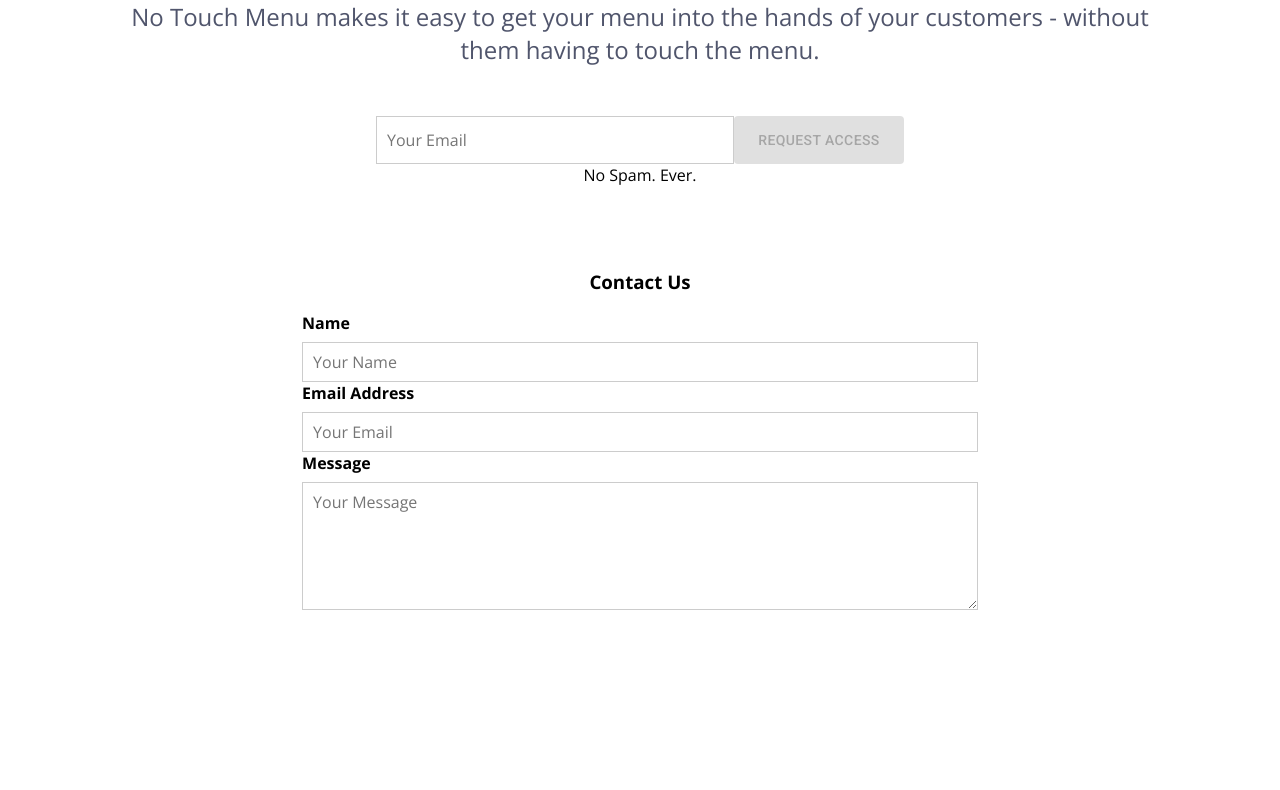
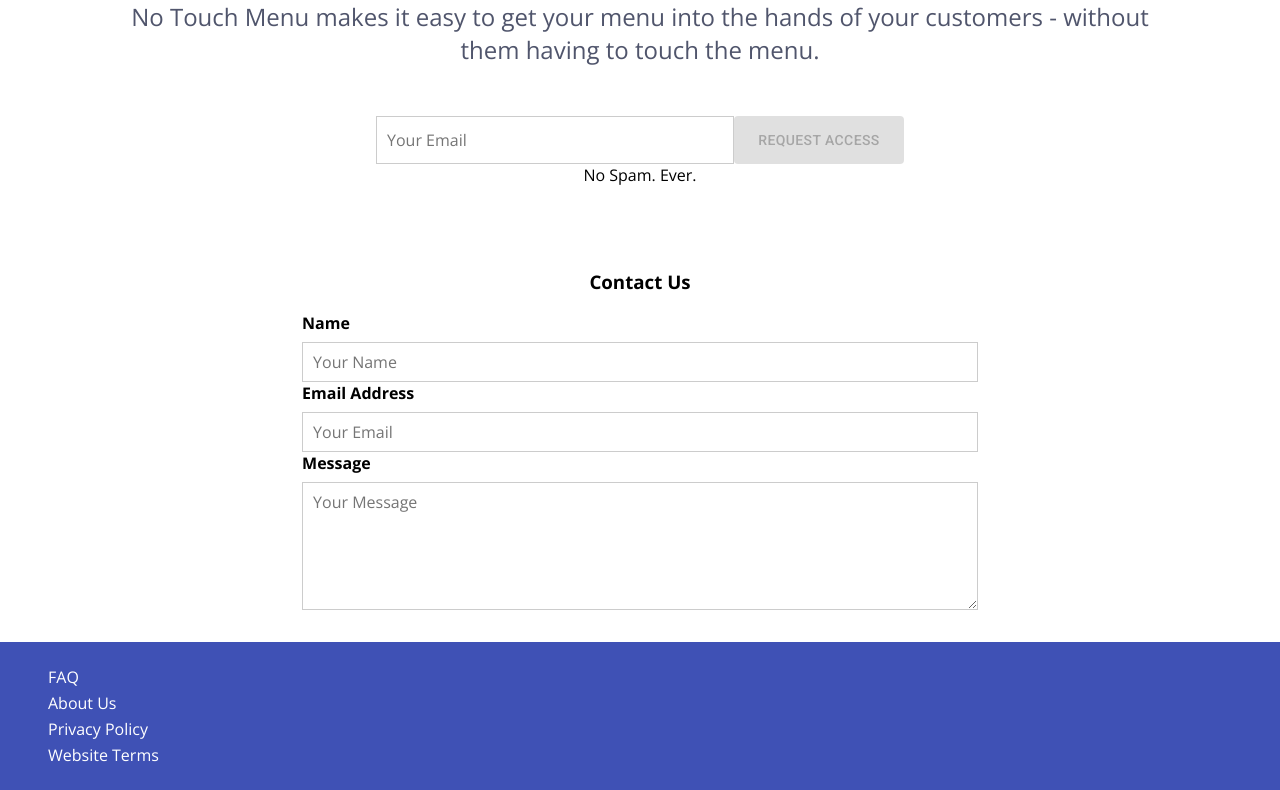
Before and after one commit to benAkehurst/no-touch-menu, a React (Create React App) app in the folder client/: page / in a window 1280 px wide. Shown: the part 172-962 px from the top of the page. Before the commit the page ends 814 px from the top, so only its background shows below. Built offline with nearby package versions, Linux system fonts and the light colour scheme.

Commit message:
feat(landing): add footer component and test file

```diff
--- a/client/src/Containers/Landing/Landing.js
+++ b/client/src/Containers/Landing/Landing.js
@@ -7,6 +7,7 @@ import Aux from '../../hoc/Aux/Aux';
 import ContactForm from '../../components/ContactForm/ContactForm';
 import BetaRequest from '../../components/ContactForm/BetaRequest/BetaRequest';
 import Banner from '../../components/UI/Banner/Banner';
+import Footer from '../../components/UI/Footer/Footer';
 
 class Landing extends Component {
   // google analytics
@@ -40,6 +41,9 @@ class Landing extends Component {
             <ContactForm heading={'Contact Us'}></ContactForm>
           </section>
         </main>
+        <footer>
+          <Footer></Footer>
+        </footer>
       </Aux>
     );
   }
```
Also changed, not shown: 1 other file (tests, documents, lock files or other folders).
